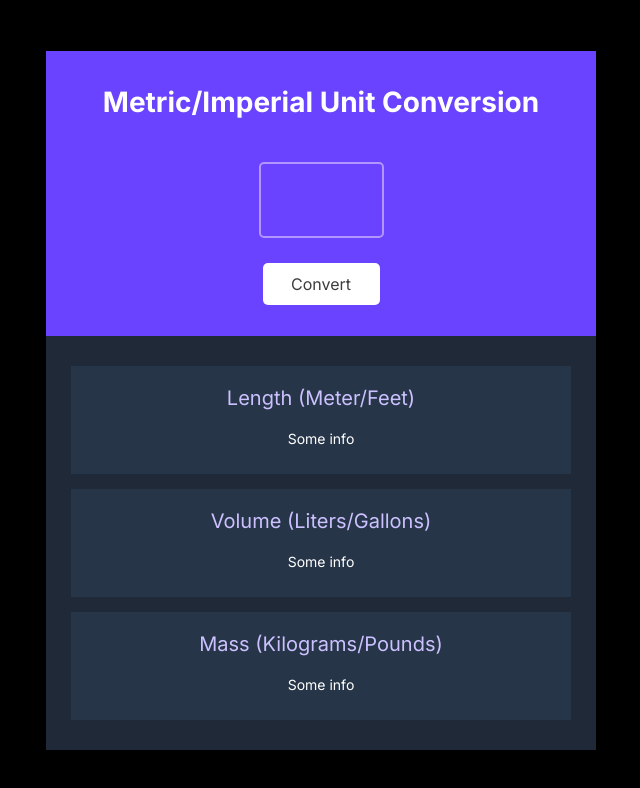
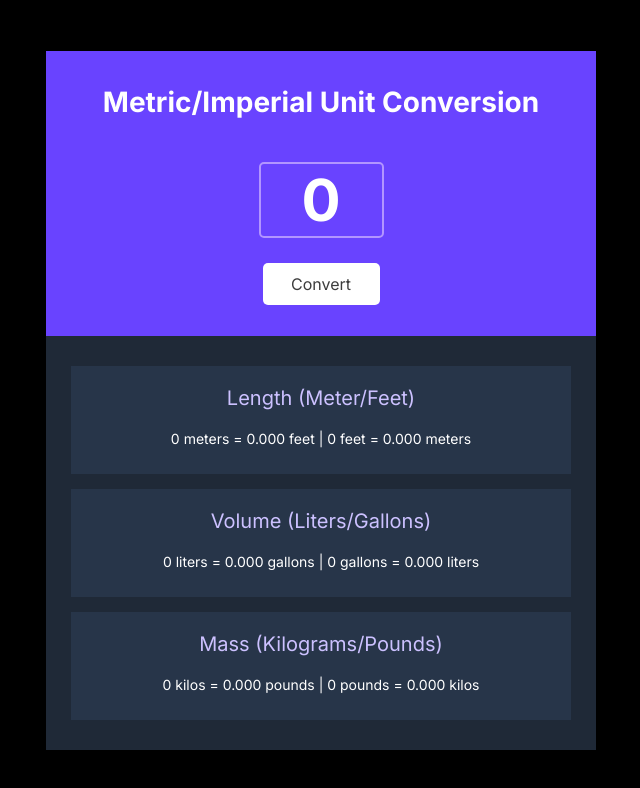
Before and after one commit to mehradhpr/unit-conversion, a plain HTML site: page index.html in a window 1280 px wide. Shown: the whole page, without its empty margins (319-959 px from the left). Drawn offline with Linux system fonts and the light colour scheme.

Commit message:
implemented the js functions

```diff
--- a/index.html
+++ b/index.html
@@ -12,21 +12,21 @@
   <body>
     <section class="input-section">
       <h1>Metric/Imperial Unit Conversion</h1>
-      <input type="text">
-      <button>Convert</button>
+      <input type="text" id="input-el">
+      <button onclick="updateInput(this.Text)">Convert</button>
     </section>
     <section class="output-section">
       <div class="result">
         <h3>Length (Meter/Feet)</h3>
-        <p>Some info</p>
+        <p id="mf-el">Some info</p>
       </div>
       <div class="result">
         <h3>Volume (Liters/Gallons)</h3>
-        <p>Some info</p>
+        <p id="lg-el">Some info</p>
       </div>
       <div class="result">
         <h3>Mass (Kilograms/Pounds)</h3>
-        <p>Some info</p>
+        <p id="kp-el">Some info</p>
       </div>
 
     </section>
--- a/script.js
+++ b/script.js
@@ -1 +1,53 @@
-console.log("Hello")
+// state of the application
+
+// input number
+let input_number = 0;
+
+render();
+
+function updateInput() {
+  input_number = document.getElementById("input-el").value;
+  render();
+}
+
+// render function
+function render() {
+  document.getElementById("input-el").value = input_number;
+
+  document.getElementById("mf-el").textContent = `
+  ${input_number} meters = ${meterToFeet(input_number)} feet | ${input_number} feet = ${feetToMeter(input_number)} meters
+  `
+
+  document.getElementById("lg-el").textContent =`
+  ${input_number} liters = ${litersToGallons(input_number)} gallons | ${input_number} gallons = ${GallonsToLiters(input_number)} liters
+  `
+
+  document.getElementById("kp-el").textContent = `
+  ${input_number} kilos = ${kilosToPounds(input_number)} pounds | ${input_number} pounds = ${poundsToKilos(input_number)} kilos
+  `
+
+}
+
+function meterToFeet(n) {
+  return (3.28084 * n).toFixed(3)
+}
+
+function feetToMeter(n) {
+  return (0.3048 * n).toFixed(3)
+}
+
+function litersToGallons(n) {
+  return (0.264172 * n).toFixed(3)
+}
+
+function GallonsToLiters(n) {
+  return (3.78541 * n).toFixed(3)
+}
+
+function kilosToPounds(n) {
+  return (2.20462 * n).toFixed(3)
+}
+
+function poundsToKilos(n) {
+  return (0.453592 * n).toFixed(3)
+}
```
